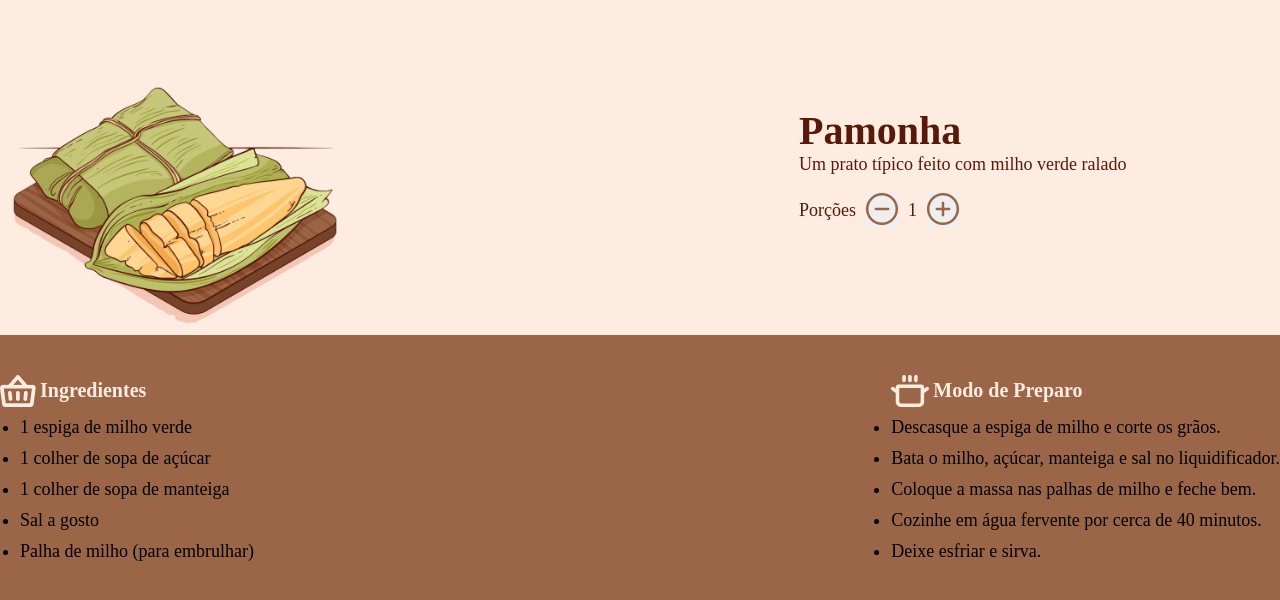
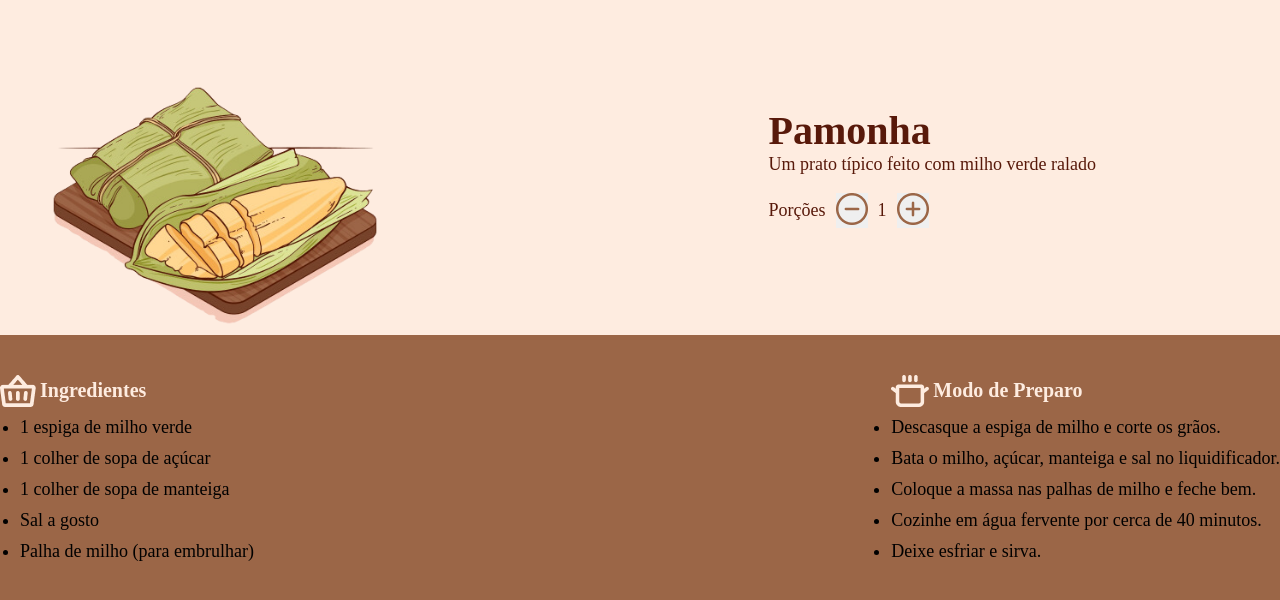
Before and after one commit to dericcarvalho/dericcarvalho.github, a plain HTML site: page index.html in a window 1280 px wide. Drawn offline with Linux system fonts and the light colour scheme.

Commit message:
centralizado-horizontal

```diff
--- a/css/style.css
+++ b/css/style.css
@@ -11,7 +11,7 @@ section.conteudo-principal {
     background-color: #feece0;
 }
 
-.horizontal_center {
+.centralizado-horizontal {
     max-width: 1200px;
     margin: 0 auto;
     box-sizing: border-box;
```
